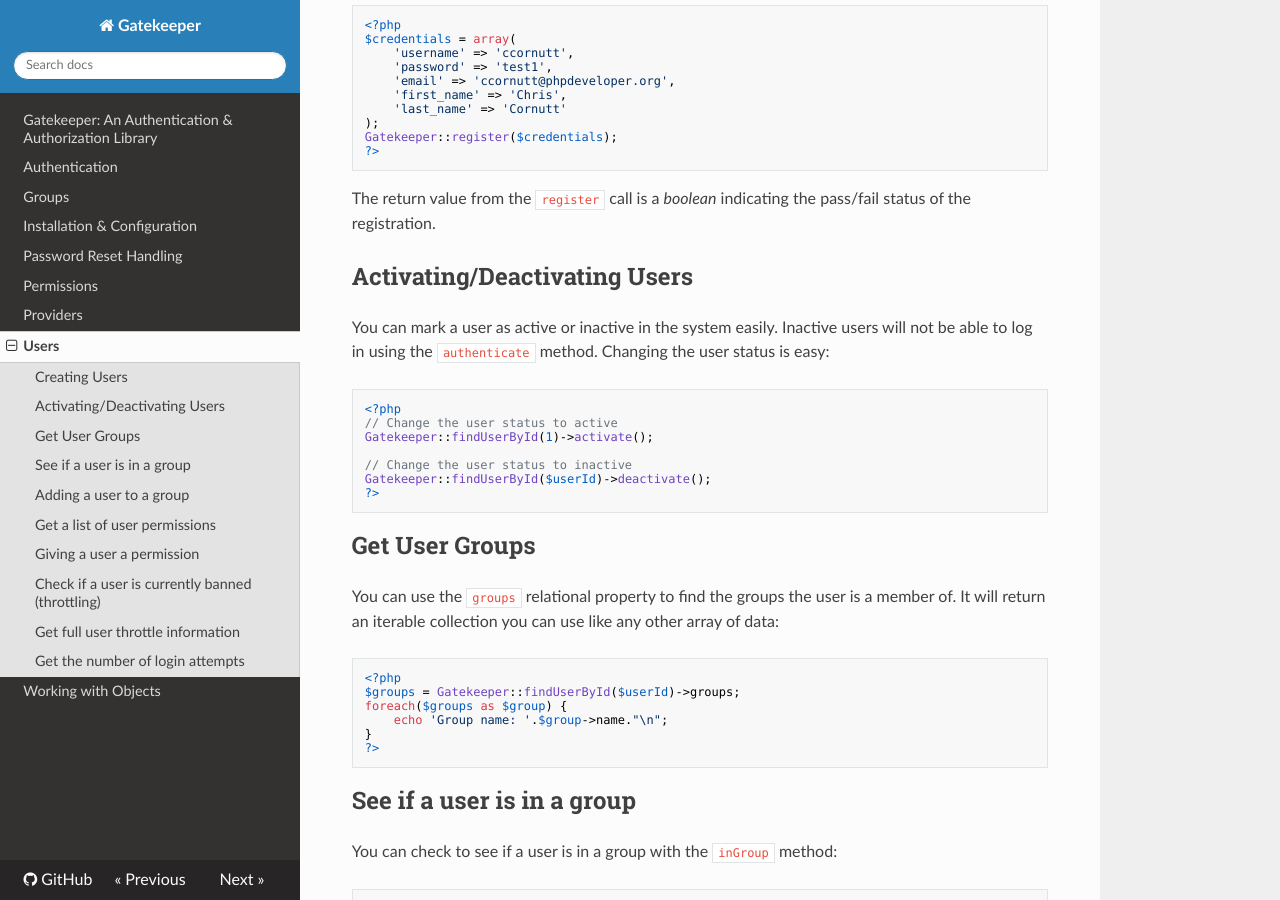
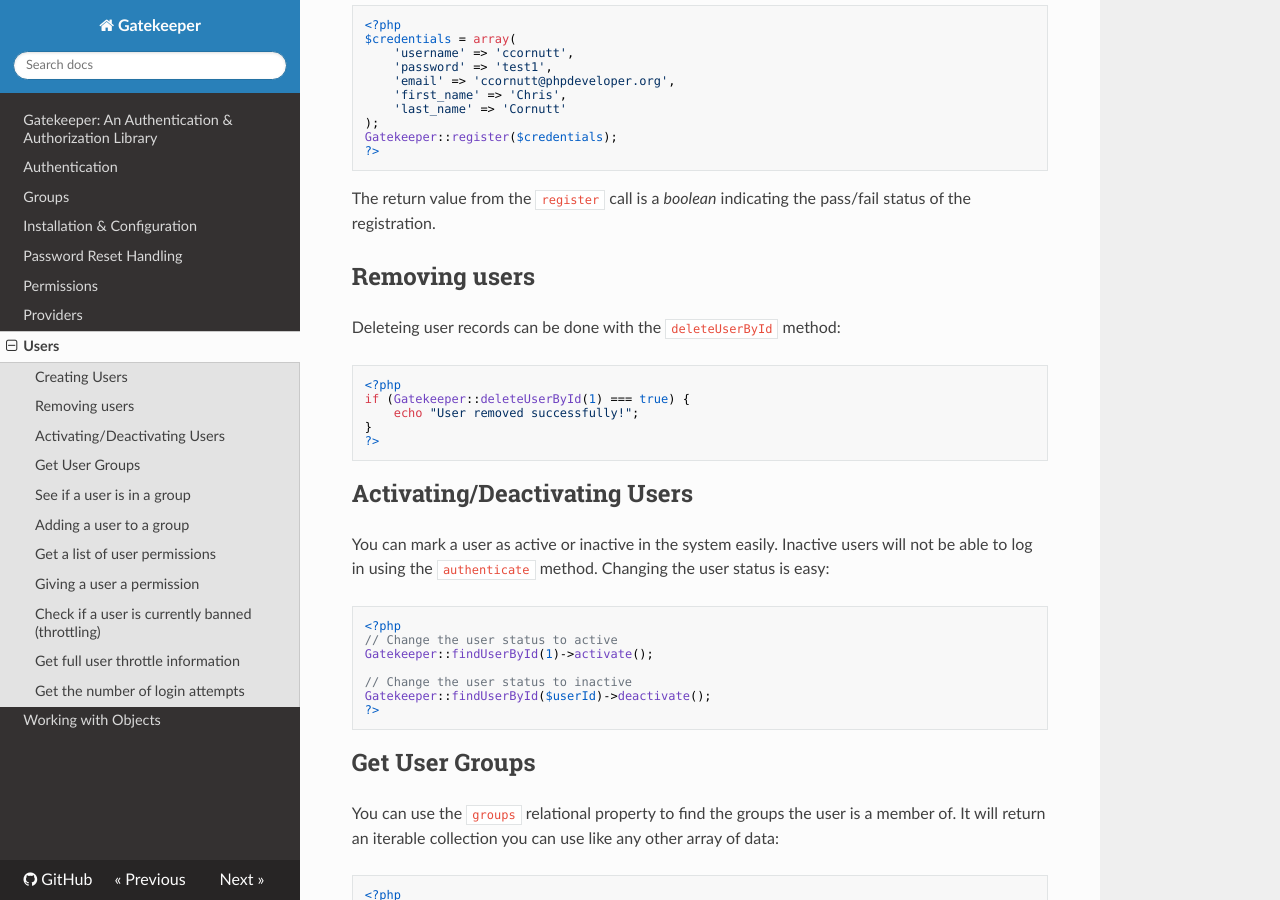
Before and after one commit to psecio/gatekeeper, an MkDocs documentation site: the page built from docs/users.md, in a window 1280 px wide and 900 px high, scrolled down 896 px. Built offline with MkDocs 1.6.1, drawn with Linux system fonts in a browser that asks for light colours; nearby versions of some CDN libraries.

Commit message:
adding docs for removing users

````diff
--- a/docs/users.md
+++ b/docs/users.md
@@ -46,6 +46,18 @@ Gatekeeper::register($credentials);
 ```
 
 The return value from the `register` call is a *boolean* indicating the pass/fail status of the registration.
+
+## Removing users
+
+Deleteing user records can be done with the `deleteUserById` method:
+
+```php
+<?php
+if (Gatekeeper::deleteUserById(1) === true) {
+    echo "User removed successfully!";
+}
+?>
+```
 
 ## Activating/Deactivating Users
 
````
